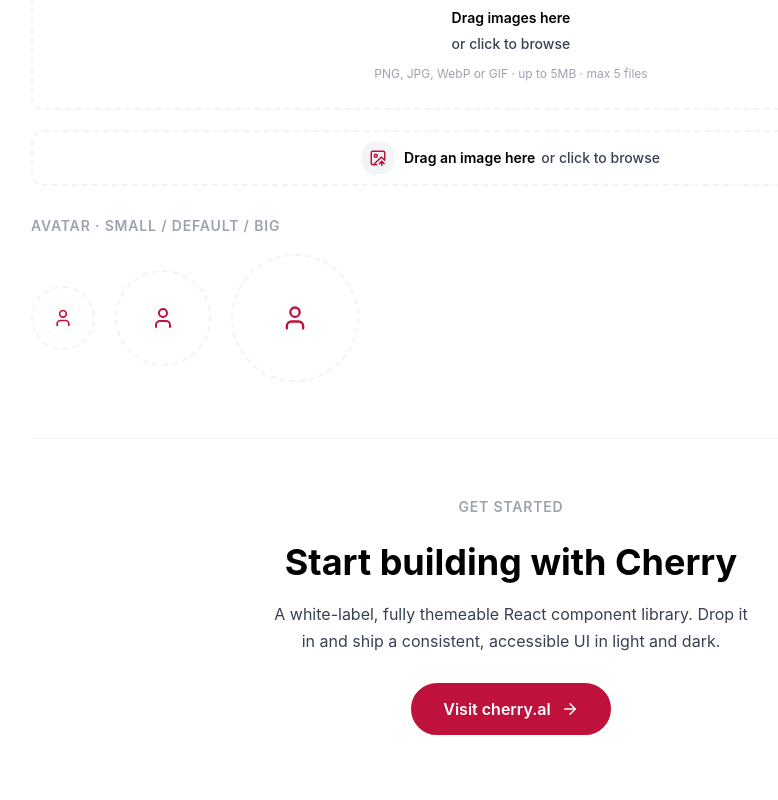
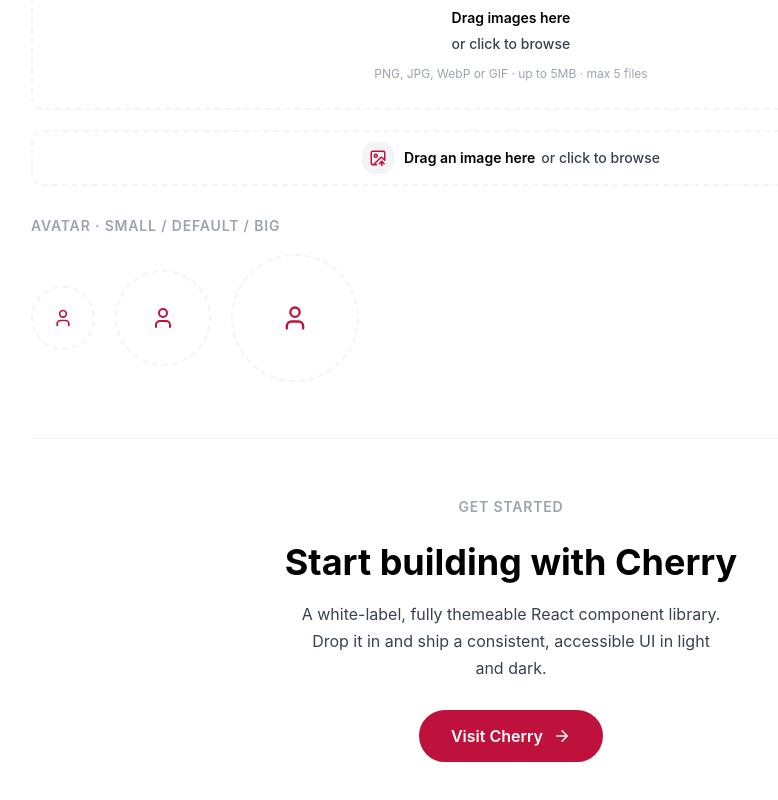
Before and after one commit to cherry-design-system/styled-components, a React (Vite) app: page / in a window 1280 px wide. Shown: the part 5096-5896 px from the top of the page, without its empty margins (129-907 px from the left). Built offline with nearby package versions, Linux system fonts and the light colour scheme.

Commit message:
refactor(demo): refine footer text width and cta label
- Set footer text max-width to a fixed 430px instead of 48ch
- Update the footer CTA label from "Visit cherry.al" to "Visit Cherry"

```diff
--- a/src/App.tsx
+++ b/src/App.tsx
@@ -634,7 +634,7 @@
 
 const StyledFooterText = styled.p`
   margin: 12px 0 0;
-  max-width: 48ch;
+  max-width: 430px;
   ${({ theme }) => styledText(theme)};
   color: ${({ theme }) => theme.colors.grayDark};
 `;
@@ -862,7 +862,7 @@
               target="_blank"
               rel="noopener noreferrer"
             >
-              Visit cherry.al
+              Visit Cherry
               <Icon name="ArrowRight" size={18} />
             </StyledFooterCta>
           </StyledFooter>
```
